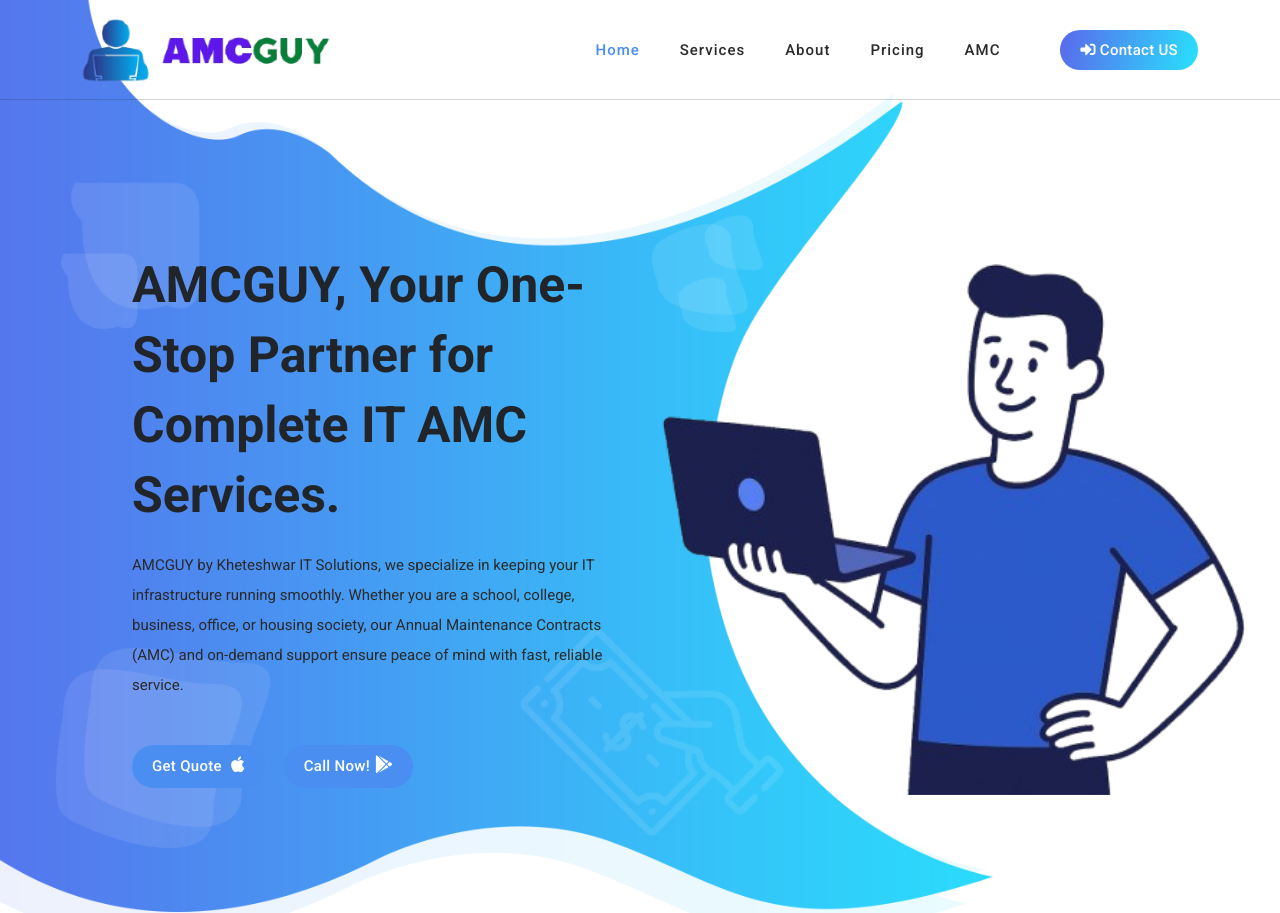
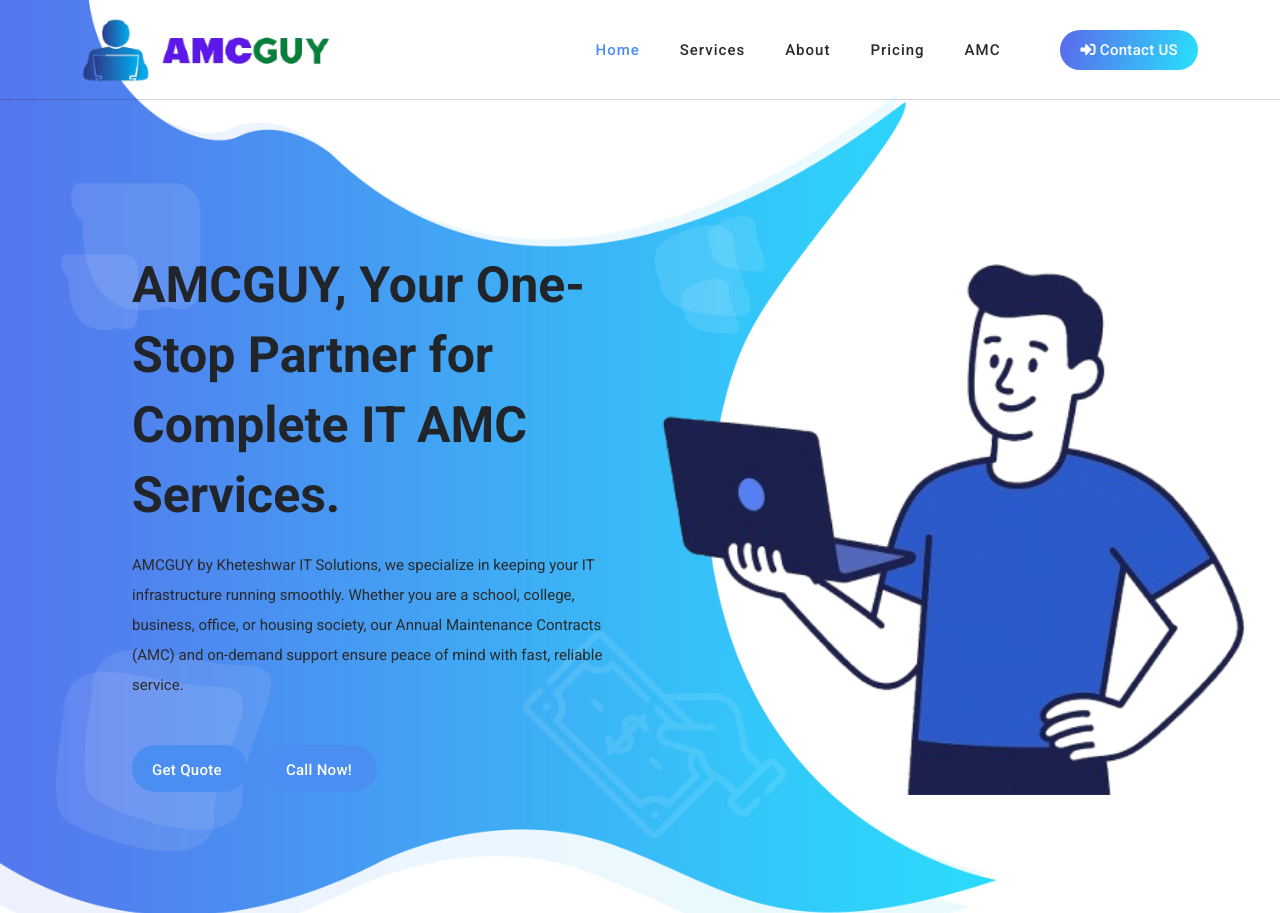
Before and after one commit to shubhamVynox/amcguy, a plain HTML site: page index.html in a window 1280 px wide. Shown: the top 913 px of the page. Drawn offline with Linux system fonts and the light colour scheme.

Commit message:
Update index.html

```diff
--- a/index.html
+++ b/index.html
@@ -96,7 +96,7 @@ https://templatemo.com/tm-570-chain-app-dev
             <p style="text-align:center;">
                 Or click to chat:
                 <a href="https://wa.me/918181810427" target="_blank" style="color: green; font-weight: bold;">
-                    +91 98765 43210
+                    +91 8181810427
                 </a>
             </p>
         </div>
@@ -118,10 +118,10 @@ https://templatemo.com/tm-570-chain-app-dev
                   </div>
                   <div class="col-lg-12">
                     <div class="white-button first-button scroll-to-section">
-                      <a href="#pricing" >Get Quote <i class="fab fa-apple"></i></a>
+                      <a href="#pricing" >Get Quote <i class=""></i></a>
                     </div>
                     <div class="white-button scroll-to-section">
-                      <a href="tel:+918181810427">Call Now!<i class="fab fa-google-play"></i></a>
+                      <a href="tel:+918181810427">Call Now!<i class=""></i></a>
                     </div>
                   </div>
                 </div>
```
